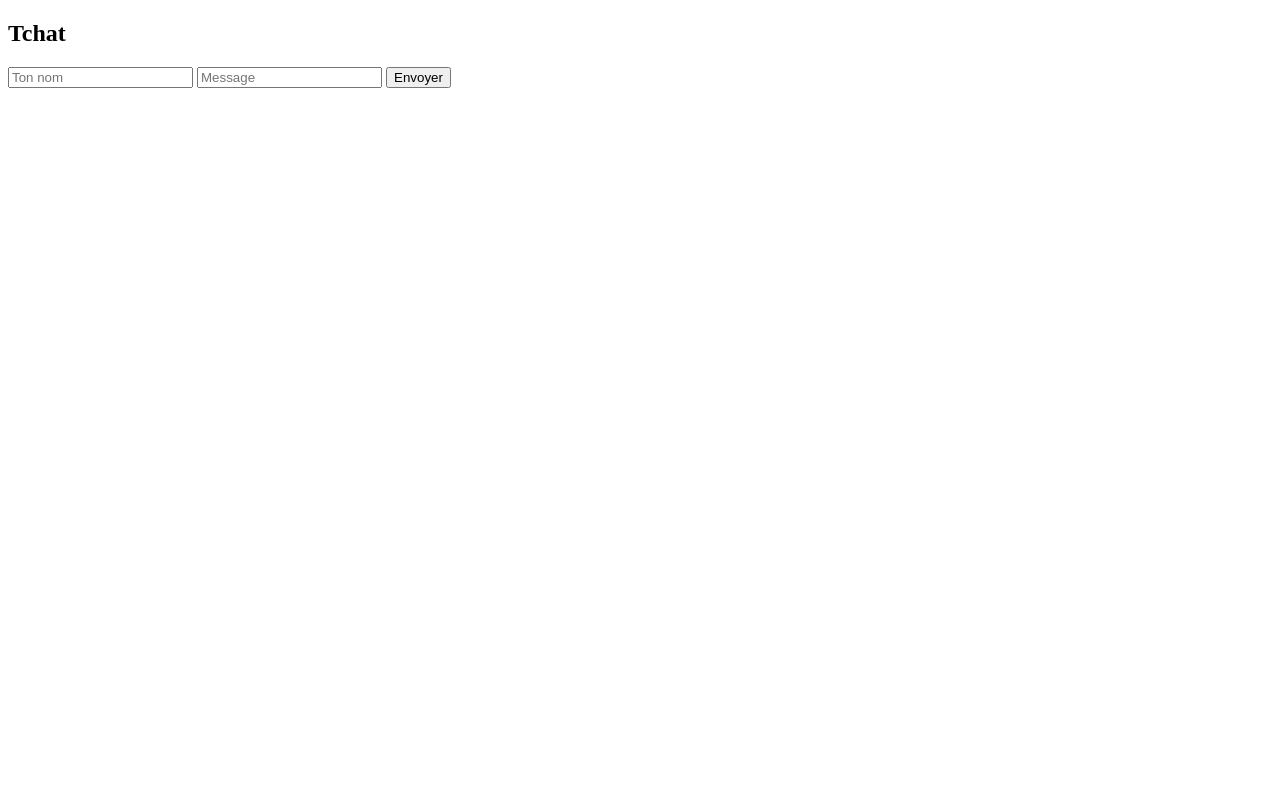
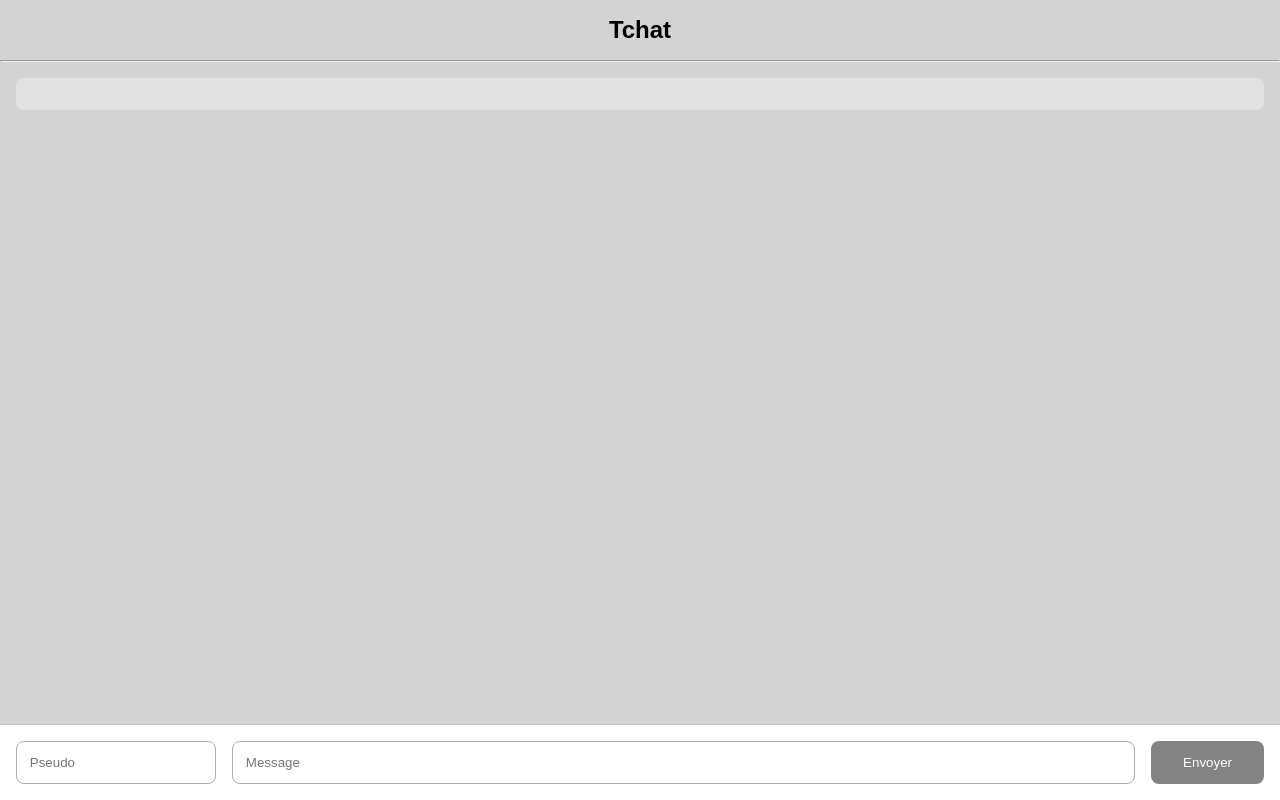
Before and after one commit to CamilleGohier/messagerie, a plain HTML site: page index.html in a window 1280 px wide. Drawn offline with Linux system fonts and the light colour scheme; no server answers.

Commit message:
Bon ca fonctionne

```diff
--- a/index.html
+++ b/index.html
@@ -3,47 +3,27 @@
     <head>
         <meta charset="UTF-8">
         <title>Les petits fripons</title>
+        <link rel="stylesheet" href="style.css">
         <script src="https://www.gstatic.com/firebasejs/9.22.1/firebase-app-compat.js"></script>
         <script src="https://www.gstatic.com/firebasejs/9.22.1/firebase-database-compat.js"></script>
-</head>
+    </head>
+
     <body>
-        <h2>Tchat</h2>
-        <div id="tchat"></div>
+        <div class="container">
+            <div class="header">
+                <h2>Tchat</h2>
+                <hr>
+            </div>
 
-        <input id="user" placeholder="Ton nom">
-        <input id="msg" placeholder="Message">
-        <button onclick="send()">Envoyer</button>
+            <div id="tchat"></div>
+        </div>
 
-        <script>
-        const firebaseConfig = {
-            apiKey: "AIzaSyDZYe9qxMzMEb4iU1XCjRX4bH0f9vJu37w",
-            authDomain: "tchat-kami.firebaseapp.com",
-            databaseURL: "https://tchat-kami-default-rtdb.europe-west1.firebasedatabase.app",
-            projectId: "tchat-kami",
-        };
+        <div class="footer">
+            <input id="user" placeholder="Pseudo">
+            <input id="msg" placeholder="Message">
+            <button onclick="send()">Envoyer</button>
+        </div>
 
-        firebase.initializeApp(firebaseConfig);
-        const db = firebase.database();
-
-        function send(){
-            const user = document.getElementById("user").value;
-            const msg = document.getElementById("msg").value;
-
-            if (!user || !msg) return;
-
-            db.ref('messages').push({user, msg});
-            document.getElementById("msg").value = "";
-        }
-
-        db.ref('messages').on('value', list => {
-            const tchat = document.getElementById("tchat");
-            tchat.innerHTML = "";
-
-            list.forEach(result => {
-                const m = result.val();
-                tchat.innerHTML += `<div>${m.user}: ${m.msg}</div>`;
-            });
-        });
-        </script>
+        <script src="main.js"></script>
     </body>
 </html>
--- /dev/null
+++ b/main.js
@@ -0,0 +1,47 @@
+const firebaseConfig = {
+    apiKey: "AIzaSyDZYe9qxMzMEb4iU1XCjRX4bH0f9vJu37w",
+    authDomain: "tchat-kami.firebaseapp.com",
+    databaseURL: "https://tchat-kami-default-rtdb.europe-west1.firebasedatabase.app",
+    projectId: "tchat-kami",
+};
+
+firebase.initializeApp(firebaseConfig);
+const db = firebase.database();
+
+const message = document.getElementById("msg");
+const footer = document.querySelector(".footer");
+
+message.addEventListener("keydown", function(e) {
+    if (e.key == "Enter") {
+        send();
+    }
+})
+
+function ajusteMargin() {
+    document.querySelector(".container").style.marginBottom = footer.offsetHeight + "px";
+}
+
+ajusteMargin();
+window.addEventListener("resize", ajusteMargin);
+
+function send(){
+    const user = document.getElementById("user").value;
+    const msg = message.value;
+
+    if (!user || !msg) return;
+
+    db.ref('messages').push({user, msg});
+    message.value = "";
+}
+
+db.ref('messages').on('value', list => {
+    const tchat = document.getElementById("tchat");
+    tchat.innerHTML = "";
+
+    list.forEach(result => {
+        const m = result.val();
+        tchat.innerHTML += `<div><strong>${m.user}</strong>: ${m.msg}</div>`;
+    });
+
+    tchat.scrollTop = tchat.scrollHeight;
+});
--- /dev/null
+++ b/style.css
@@ -0,0 +1,86 @@
+* {
+    box-sizing: border-box;
+}
+
+body {
+    margin: 0;
+    font-family: Arial, sans-serif;
+    background: #d3d3d3;
+    height: 100vh;
+    display: flex;
+    flex-direction: column;
+}
+
+.container {
+    flex : 1;
+    overflow-y: auto;
+    padding: 1rem;
+    padding: 0;
+    margin-bottom: 4rem;
+    width: 100%;
+}
+
+.header {
+    position: sticky;
+    top: 0;
+    background: #d3d3d3;
+}
+
+h2 {
+    margin: 0 0 1rem 0;
+    padding-top: 1rem;
+    text-align: center;
+}
+
+hr {
+    margin-bottom: 1rem;
+}
+
+#tchat {
+    display: flex;
+    flex-direction: column;
+    margin: 1rem;
+    margin-bottom: 2rem;
+    padding: 1rem;
+    background: #e2e2e2;
+    gap: 1rem;
+    border-radius: 8px;
+}
+
+#tchat div {
+    word-wrap: break-word;
+}
+
+.footer {
+    position: fixed;
+    bottom: 0;
+    left: 0;
+    width: 100%;
+    display: flex;
+    gap: 1rem;
+    padding: 1rem;
+    background: #fff;
+    border-top: 1px solid #c5c5c5;
+}
+
+.footer input {
+    padding: 0.8rem;
+    border: 1px solid #aaaaaa;
+    border-radius: 8px;
+}
+
+#user {
+    width: 200px;
+}
+
+#msg {
+    flex: 1;
+}
+
+.footer button {
+    padding: 0.8rem 2rem;
+    background: #838383;
+    color: white;
+    border: none;
+    border-radius: 8px;
+}
```
